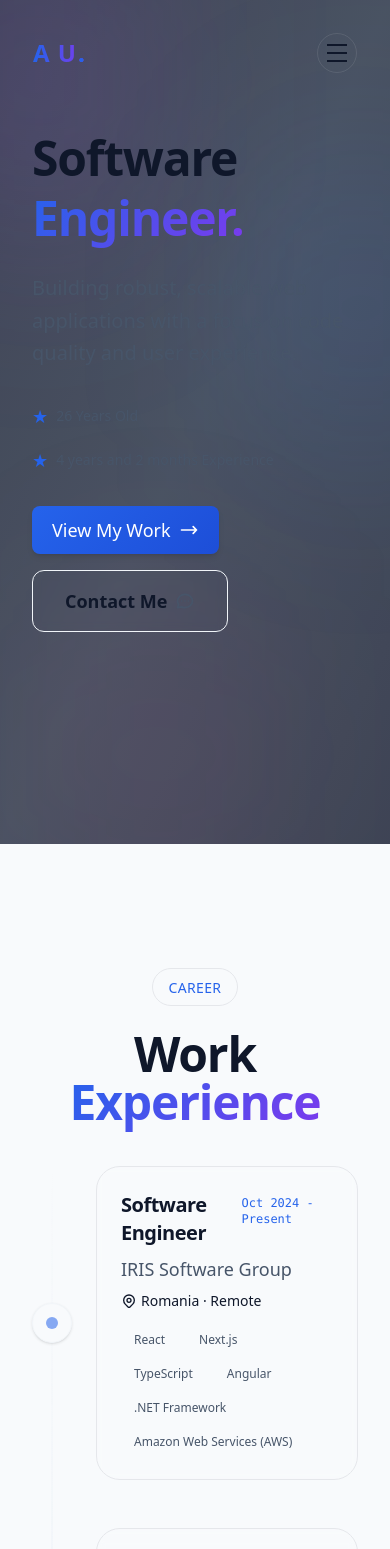
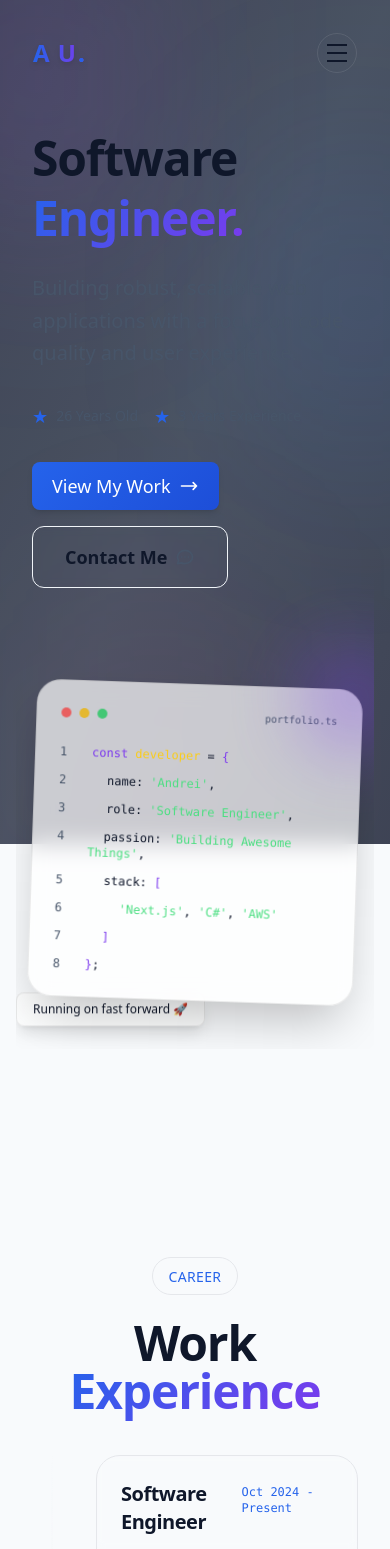
Before and after one commit to andiq123/Portfolio, a Next.js app: page / in a window 390 px wide. Shown: the top 1549 px of the page. Built offline with nearby package versions, Linux system fonts and the light colour scheme.

Commit message:
style: Refine UI/UX with Navbar and Intro section styling adjustments, update experience calculation, and add `poweredByHeader` config.

```diff
--- a/next.config.js
+++ b/next.config.js
@@ -1,9 +1,10 @@
 /** @type {import('next').NextConfig} */
 const nextConfig = {
-  // Next.js 16 optimizations
+  // Next.js optimizations
   reactStrictMode: true,
+  poweredByHeader: false,
 
-  // Optimize images for Next.js 16
+  // Optimize images
   images: {
     formats: ['image/avif', 'image/webp'],
   },
--- a/src/app/globals.css
+++ b/src/app/globals.css
@@ -7,7 +7,7 @@
   --foreground: #f8fafc;
   --primary: #3b82f6;
   --primary-dark: #2563eb;
-  --secondary: #64748b;
+  --secondary: #94a3b8;
   --muted: #1e293b;
   --accent: #8b5cf6;
   --glass-border: rgba(255, 255, 255, 0.08);
--- a/src/components/Intro.tsx
+++ b/src/components/Intro.tsx
@@ -16,31 +16,34 @@ export default function Intro() {
       return Math.abs(ageDate.getUTCFullYear() - 1970);
     };
 
-    const calculateExperience = (startDate: Date) => {
-      const now = new Date();
-      const diff = now.getTime() - startDate.getTime();
-      const years = Math.floor(diff / (1000 * 60 * 60 * 24 * 365.25));
-      const months = Math.floor((diff % (1000 * 60 * 60 * 24 * 365.25)) / (1000 * 60 * 60 * 24 * 30.44));
+    const calculateExperience = () => {
+      // Terranova: Jul 2019 - Sep 2020
+      const duration1 = new Date(2020, 8, 1).getTime() - new Date(2019, 6, 1).getTime();
+      // Darwin: May 2022 - Oct 2024
+      const duration2 = new Date(2024, 9, 1).getTime() - new Date(2022, 4, 1).getTime();
+      // IRIS: Oct 2024 - Present
+      const duration3 = Date.now() - new Date(2024, 9, 1).getTime();
 
-      if (years === 0) return `${months} months`;
-      if (months === 0) return `${years} years`;
-      return `${years} years and ${months} months`;
+      const totalMs = duration1 + duration2 + duration3;
+      const years = Math.round(totalMs / (1000 * 60 * 60 * 24 * 365.25));
+
+      return `${years} Years`;
     };
 
     setAge(calculateAge(new Date(1997, 8, 7)));
-    setExperience(calculateExperience(new Date(2020, 5, 1)));
+    setExperience(calculateExperience());
   }, []);
 
   return (
-    <section id="home" className="min-h-[90vh] flex items-center justify-center relative overflow-hidden px-4 py-10 lg:py-20">
+    <section id="home" className="min-h-[90vh] flex items-center justify-center relative overflow-hidden px-4 pt-32 pb-12 lg:py-20">
       {/* Background Elements */}
       <motion.div
         style={{ y: y1 }}
-        className="absolute top-20 right-[10%] w-72 h-72 bg-primary/20 rounded-full blur-[100px] z-0"
+        className="absolute top-20 right-[10%] w-72 h-72 bg-primary/20 rounded-full blur-[60px] md:blur-[100px] z-0 will-change-transform"
       />
       <motion.div
         style={{ y: y2 }}
-        className="absolute bottom-20 left-[10%] w-96 h-96 bg-accent/20 rounded-full blur-[100px] z-0"
+        className="absolute bottom-20 left-[10%] w-96 h-96 bg-accent/20 rounded-full blur-[60px] md:blur-[100px] z-0 will-change-transform"
       />
 
       <div className="max-w-6xl w-full z-10 grid grid-cols-1 lg:grid-cols-2 gap-12 items-center">
@@ -79,71 +82,87 @@ export default function Intro() {
             transition={{ delay: 0.4 }}
             className="flex flex-wrap gap-4"
           >
-            <a href="#projects" className="btn group relative overflow-hidden px-8 py-4 rounded-xl text-white font-semibold text-lg hover:scale-105 active:scale-95 transition-all">
+            <a href="#projects" className="btn group relative overflow-hidden px-8 py-4 rounded-xl text-white font-semibold text-lg hover:scale-105 active:scale-95 transition-all flex items-center justify-center">
               <span className="relative z-10 flex items-center gap-2">
                 View My Work
                 <svg className="w-5 h-5 group-hover:translate-x-1 transition-transform" fill="none" stroke="currentColor" viewBox="0 0 24 24"><path strokeLinecap="round" strokeLinejoin="round" strokeWidth="2" d="M17 8l4 4m0 0l-4 4m4-4H3"></path></svg>
               </span>
               <div className="absolute inset-0 bg-gradient-to-r from-primary to-accent opacity-0 group-hover:opacity-100 transition-opacity duration-300"></div>
             </a>
-            <a href="#contact" className="px-8 py-4 rounded-xl border border-muted bg-background/50 backdrop-blur-sm text-foreground font-semibold text-lg hover:border-primary/50 hover:bg-muted/50 transition-all flex items-center gap-2 group">
+            <a href="#contact" className="px-8 py-4 rounded-xl border border-muted bg-background/50 backdrop-blur-sm text-foreground font-semibold text-lg hover:border-primary/50 hover:bg-muted/50 transition-all flex items-center justify-center gap-2 group">
               Contact Me
               <svg className="w-5 h-5 text-secondary group-hover:text-primary transition-colors" fill="none" stroke="currentColor" viewBox="0 0 24 24"><path strokeLinecap="round" strokeLinejoin="round" strokeWidth="2" d="M8 12h.01M12 12h.01M16 12h.01M21 12c0 4.418-4.03 8-9 8a9.863 9.863 0 01-4.255-.949L3 20l1.395-3.72C3.512 15.042 3 13.574 3 12c0-4.418 4.03-8 9-8s9 3.582 9 8z"></path></svg>
             </a>
           </motion.div>
         </motion.div>
 
-        {/* Visual/Decoration (Right Side) */}
+        {/* Visual/Decoration (Right Side - Desktop & Scaled Mobile) */}
         <motion.div
           initial={{ opacity: 0, scale: 0.8 }}
           animate={{ opacity: 1, scale: 1 }}
           transition={{ duration: 0.8, delay: 0.2 }}
-          className="relative hidden lg:block"
+          className="relative lg:block mt-12 lg:mt-0"
         >
-          <div className="relative z-10 glass rounded-3xl p-8 border border-white/10 shadow-2xl rotate-3 hover:rotate-0 transition-transform duration-500">
+          <div className="relative z-10 glass rounded-3xl p-6 md:p-8 border border-white/10 shadow-2xl rotate-2 hover:rotate-0 transition-transform duration-500 max-w-md mx-auto lg:max-w-none">
             <div className="absolute -top-10 -right-10 w-24 h-24 bg-accent rounded-full opacity-20 blur-2xl animate-pulse"></div>
 
-            <div className="flex items-center justify-between mb-8">
+            <div className="flex items-center justify-between mb-6 md:mb-8">
               <div className="flex gap-2">
-                <div className="w-3 h-3 rounded-full bg-red-500/80"></div>
-                <div className="w-3 h-3 rounded-full bg-yellow-500/80"></div>
-                <div className="w-3 h-3 rounded-full bg-green-500/80"></div>
+                <div className="w-2.5 h-2.5 md:w-3 md:h-3 rounded-full bg-red-500/80"></div>
+                <div className="w-2.5 h-2.5 md:w-3 md:h-3 rounded-full bg-yellow-500/80"></div>
+                <div className="w-2.5 h-2.5 md:w-3 md:h-3 rounded-full bg-green-500/80"></div>
               </div>
-              <div className="text-xs text-secondary font-mono">portfolio.ts</div>
+              <div className="text-[10px] md:text-xs text-secondary font-mono">portfolio.ts</div>
             </div>
 
-            <div className="space-y-4 font-mono text-sm">
+            <div className="space-y-3 md:space-y-4 font-mono text-xs md:text-sm overflow-hidden">
               <div className="flex gap-4">
-                <span className="text-secondary w-6">1</span>
-                <span className="text-accent">const</span> <span className="text-yellow-400">developer</span> = <span className="text-accent">{`{`}</span>
+                <span className="text-secondary w-4 md:w-6 select-none">1</span>
+                <div>
+                    <span className="text-accent">const</span> <span className="text-yellow-400">developer</span> = <span className="text-accent">{`{`}</span>
+                </div>
               </div>
               <div className="flex gap-4">
-                <span className="text-secondary w-6">2</span>
-                <span className="pl-6 text-foreground">name:</span> <span className="text-green-400">'Andrei'</span>,
+                <span className="text-secondary w-4 md:w-6 select-none">2</span>
+                <div>
+                    <span className="pl-4 md:pl-6 text-foreground">name:</span> <span className="text-green-400">'Andrei'</span>,
+                </div>
               </div>
               <div className="flex gap-4">
-                <span className="text-secondary w-6">3</span>
-                <span className="pl-6 text-foreground">role:</span> <span className="text-green-400">'Software Engineer'</span>,
+                <span className="text-secondary w-4 md:w-6 select-none">3</span>
+                <div>
+                     <span className="pl-4 md:pl-6 text-foreground">role:</span> <span className="text-green-400">'Software Engineer'</span>,
+                </div>
               </div>
               <div className="flex gap-4">
-                <span className="text-secondary w-6">4</span>
-                <span className="pl-6 text-foreground">passion:</span> <span className="text-green-400">'Building Awesome Things'</span>,
+                <span className="text-secondary w-4 md:w-6 select-none">4</span>
+                <div>
+                    <span className="pl-4 md:pl-6 text-foreground">passion:</span> <span className="text-green-400">'Building Awesome Things'</span>,
+                </div>
               </div>
               <div className="flex gap-4">
-                <span className="text-secondary w-6">5</span>
-                <span className="pl-6 text-foreground">stack:</span> <span className="text-accent">[</span>
+                <span className="text-secondary w-4 md:w-6 select-none">5</span>
+                <div>
+                    <span className="pl-4 md:pl-6 text-foreground">stack:</span> <span className="text-accent">[</span>
+                </div>
               </div>
               <div className="flex gap-4">
-                <span className="text-secondary w-6">6</span>
-                <span className="pl-12 text-green-400">'Next.js'</span>, <span className="text-green-400">'React'</span>, <span className="text-green-400">'Go'</span>
+                <span className="text-secondary w-4 md:w-6 select-none">6</span>
+                <div>
+                    <span className="pl-8 md:pl-12 text-green-400">'Next.js'</span>, <span className="text-green-400">'C#'</span>, <span className="text-green-400">'AWS'</span>
+                </div>
               </div>
               <div className="flex gap-4">
-                <span className="text-secondary w-6">7</span>
-                <span className="pl-6 text-accent">]</span>
+                <span className="text-secondary w-4 md:w-6 select-none">7</span>
+                <div>
+                    <span className="pl-4 md:pl-6 text-accent">]</span>
+                </div>
               </div>
               <div className="flex gap-4">
-                <span className="text-secondary w-6">8</span>
-                <span className="text-accent">{`}`}</span>;
+                <span className="text-secondary w-4 md:w-6 select-none">8</span>
+                <div>
+                    <span className="text-accent">{`}`}</span>;
+                </div>
               </div>
             </div>
           </div>
@@ -152,7 +171,7 @@ export default function Intro() {
           <motion.div
             animate={{ y: [0, -10, 0] }}
             transition={{ duration: 4, repeat: Infinity, ease: "easeInOut" }}
-            className="absolute -bottom-8 -left-8 glass px-4 py-2 rounded-lg text-sm font-medium text-foreground border border-white/10 shadow-lg flex items-center gap-2"
+            className="absolute -bottom-8 -left-4 md:-left-8 glass px-4 py-2 rounded-lg text-xs md:text-sm font-medium text-foreground border border-white/10 shadow-lg flex items-center gap-2"
           >
             Running on fast forward 🚀
           </motion.div>
--- a/src/components/Navbar.tsx
+++ b/src/components/Navbar.tsx
@@ -79,14 +79,14 @@ export default function Navbar() {
       <nav
         className={`pointer-events-auto rounded-full transition-all duration-300 border border-transparent ${
           isScrolled
-            ? "bg-background/80 backdrop-blur-xl shadow-lg border-white/10 py-2.5 px-6"
+            ? "bg-background/80 backdrop-blur-md md:backdrop-blur-xl shadow-lg border-white/10 py-2.5 px-6"
             : "bg-transparent py-4 px-4"
         } max-w-5xl w-full flex items-center justify-between`}
       >
         {/* Animated Expanding Logo */}
         <Link
           href="/"
-          className="group flex items-center gap-0.5 text-2xl font-bold bg-clip-text text-transparent bg-gradient-to-r from-primary to-accent relative z-50"
+          className="group flex items-center gap-0.5 text-2xl font-bold bg-clip-text text-transparent bg-gradient-to-r from-primary to-accent relative z-50 drop-shadow-md"
         >
           <span>A</span>
           <span className="max-w-0 overflow-hidden group-hover:max-w-[200px] transition-all duration-700 ease-[cubic-bezier(0.4,0,0.2,1)] whitespace-nowrap -ml-0.5 group-hover:ml-0">ndrei</span>
@@ -163,7 +163,7 @@ export default function Navbar() {
             initial={{ opacity: 0 }}
             animate={{ opacity: 1 }}
             exit={{ opacity: 0 }}
-            className="fixed inset-0 z-40 md:hidden bg-background/95 backdrop-blur-2xl flex flex-col items-center justify-center pointer-events-auto"
+            className="fixed inset-0 z-40 md:hidden bg-background/98 backdrop-blur-md flex flex-col items-center justify-center pointer-events-auto will-change-opacity"
           >
              <div className="w-full max-w-sm px-6 flex flex-col gap-6">
               {navItems.map((item, index) => (
@@ -174,8 +174,8 @@ export default function Navbar() {
                   initial={{ opacity: 0, y: 30 }}
                   animate={{ opacity: 1, y: 0 }}
                   exit={{ opacity: 0, y: 20 }}
-                  transition={{ delay: 0.1 + index * 0.1 }}
-                  className="flex items-center justify-between p-4 rounded-2xl hover:bg-muted/50 transition-all group border border-transparent hover:border-white/10"
+                  transition={{ delay: 0.05 + index * 0.05, duration: 0.3 }}
+                  className="flex items-center justify-between p-4 rounded-2xl hover:bg-muted/50 transition-all group border border-transparent hover:border-white/10 w-full max-w-xs"
                 >
                   <span className="text-3xl font-bold text-foreground group-hover:text-primary transition-colors">
                     {item.label}
```
